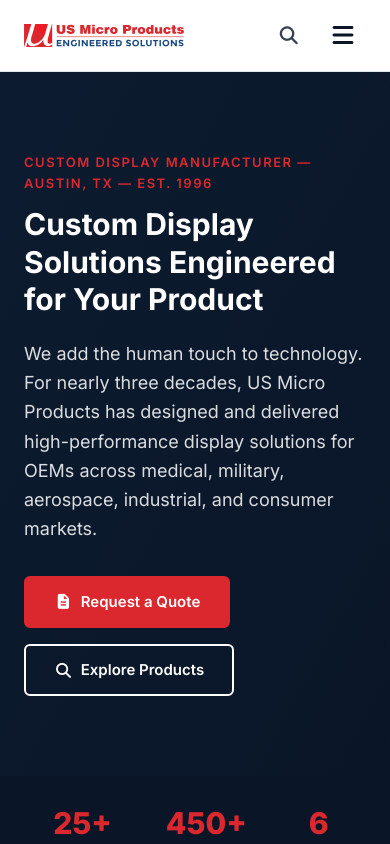
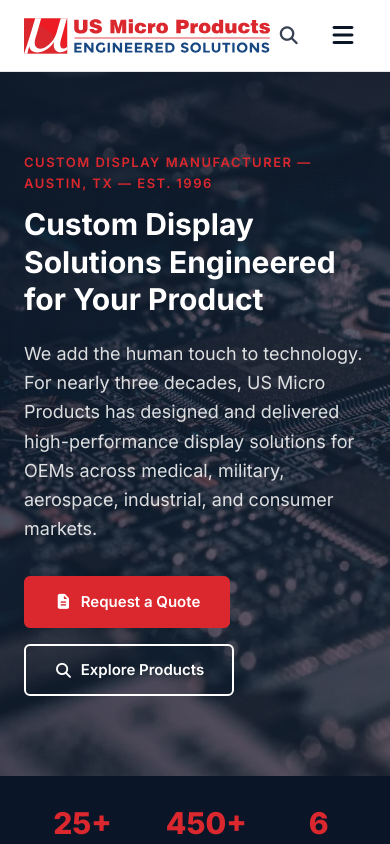
Before and after one commit to c3po-minero/website-usmicro, a Next.js app: page / in a window 390 px wide. Shown: the top 844 px of the page. Built offline with nearby package versions, Linux system fonts and the light colour scheme.

Commit message:
Home fixes: hero bg image, larger logo, 5-col footer
- Add background image to hero section (Unsplash circuit board, WebP)
- Increase header logo size (h-10 w-auto)
- Footer: 5-column grid on desktop (brand+social + 4 nav cols)
- Footer mobile: brand on top, 2-col nav grid, centered

```diff
--- a/src/app/page.tsx
+++ b/src/app/page.tsx
@@ -104,6 +104,7 @@
         description="We add the human touch to technology. For nearly three decades, US Micro Products has designed and delivered high-performance display solutions for OEMs across medical, military, aerospace, industrial, and consumer markets."
         primaryCta={{ label: 'Request a Quote', href: '/support/request-quote', icon: 'fa-file-alt' }}
         secondaryCta={{ label: 'Explore Products', href: '/products', icon: 'fa-search' }}
+        backgroundImage="/images/hero-bg.webp"
       />
 
       {/* Stats Bar */}
--- a/src/components/layout/Footer.tsx
+++ b/src/components/layout/Footer.tsx
@@ -5,12 +5,14 @@
   return (
     <footer className="bg-navy text-white/70 pt-16" role="contentinfo">
       <div className="max-w-[1280px] mx-auto px-6">
-        {/* Logo + description */}
-        <div className="text-center md:text-left mb-10">
+        {/* Desktop: 5 columns (brand + 4 nav). Mobile: brand on top, then 2-col nav grid */}
+        <div className="flex flex-col md:grid md:grid-cols-5 gap-8 mb-12">
+          {/* Column 1: Brand + social */}
+          <div className="text-center md:text-left">
             <div className="flex justify-center md:justify-start">
               <Image src="/images/logos/USMP-square-white.svg" alt="US Micro Products logo" width={80} height={80} />
             </div>
-          <p className="text-sm leading-relaxed mt-3 max-w-[360px] mx-auto md:mx-0">Custom display solutions engineered for your product. Fabless manufacturer serving medical, military, aerospace, and industrial OEMs since 1996.</p>
+            <p className="text-sm leading-relaxed mt-3">Custom display solutions engineered for your product. Fabless manufacturer serving medical, military, aerospace, and industrial OEMs since 1996.</p>
             <div className="flex gap-3 mt-4 justify-center md:justify-start">
               <a href="https://linkedin.com" aria-label="LinkedIn" className="w-9 h-9 rounded-full bg-white/10 flex items-center justify-center text-white/60 hover:bg-accent hover:text-white transition-all"><i className="fab fa-linkedin-in" /></a>
               <a href="https://twitter.com" aria-label="Twitter" className="w-9 h-9 rounded-full bg-white/10 flex items-center justify-center text-white/60 hover:bg-accent hover:text-white transition-all"><i className="fab fa-x-twitter" /></a>
@@ -18,8 +20,8 @@
             </div>
           </div>
 
-        {/* Link columns: 2-col on mobile, 4-col on desktop */}
-        <div className="grid grid-cols-2 md:grid-cols-4 gap-8 mb-12 text-center md:text-left">
+          {/* Nav columns: 2-col on mobile, span 4 cols on desktop */}
+          <div className="grid grid-cols-2 md:contents gap-8 text-center md:text-left">
             <div>
               <p className="text-white text-[0.8125rem] uppercase tracking-wider font-bold mb-4">Products</p>
               <ul className="space-y-2">
@@ -53,6 +55,7 @@
               </ul>
             </div>
           </div>
+        </div>
 
         {/* Copyright */}
         <div className="border-t border-white/10 py-6 flex flex-col md:flex-row justify-between items-center gap-4 text-xs text-center">
--- a/src/components/layout/Header.tsx
+++ b/src/components/layout/Header.tsx
@@ -75,7 +75,7 @@
     <header className="sticky top-0 z-50 bg-white border-b border-gray-200 h-[72px]" role="banner">
       <div className="max-w-[1280px] mx-auto px-6 h-full flex items-center justify-between">
         <Link href="/" className="flex items-center gap-3" aria-label="US Micro Products - Home">
-          <Image src="/images/logos/USMP-horizontal.svg" alt="US Micro Products logo" width={160} height={40} priority />
+          <Image src="/images/logos/USMP-horizontal.svg" alt="US Micro Products logo" width={200} height={48} priority className="h-10 w-auto" />
         </Link>
 
         {/* Desktop nav */}
--- a/src/components/ui/HeroSection.tsx
+++ b/src/components/ui/HeroSection.tsx
@@ -1,4 +1,5 @@
 import Link from 'next/link';
+import Image from 'next/image';
 
 interface HeroProps {
   eyebrow?: string;
@@ -7,12 +8,23 @@
   primaryCta?: { label: string; href: string; icon?: string };
   secondaryCta?: { label: string; href: string; icon?: string };
   short?: boolean;
+  backgroundImage?: string;
 }
 
-export default function HeroSection({ eyebrow, title, description, primaryCta, secondaryCta, short }: HeroProps) {
+export default function HeroSection({ eyebrow, title, description, primaryCta, secondaryCta, short, backgroundImage }: HeroProps) {
   return (
     <section className={`relative bg-navy text-white overflow-hidden ${short ? 'py-15 md:py-12' : 'py-20 md:py-25'}`}>
-      <div className="absolute inset-0 bg-gradient-to-br from-blue/30 to-navy opacity-50" />
+      {backgroundImage && (
+        <Image
+          src={backgroundImage}
+          alt=""
+          fill
+          className="object-cover"
+          priority
+          quality={80}
+        />
+      )}
+      <div className="absolute inset-0 bg-gradient-to-br from-navy/80 to-navy/60" />
       <div className="max-w-[1280px] mx-auto px-6 relative z-10">
         <div className="max-w-[720px]">
           {eyebrow && <p className="text-[0.8125rem] font-semibold uppercase tracking-[1.5px] text-accent mb-3">{eyebrow}</p>}
```
Also changed, not shown: public/images/hero-bg.webp (added). Lines whose indentation alone changed are shown as unchanged.
